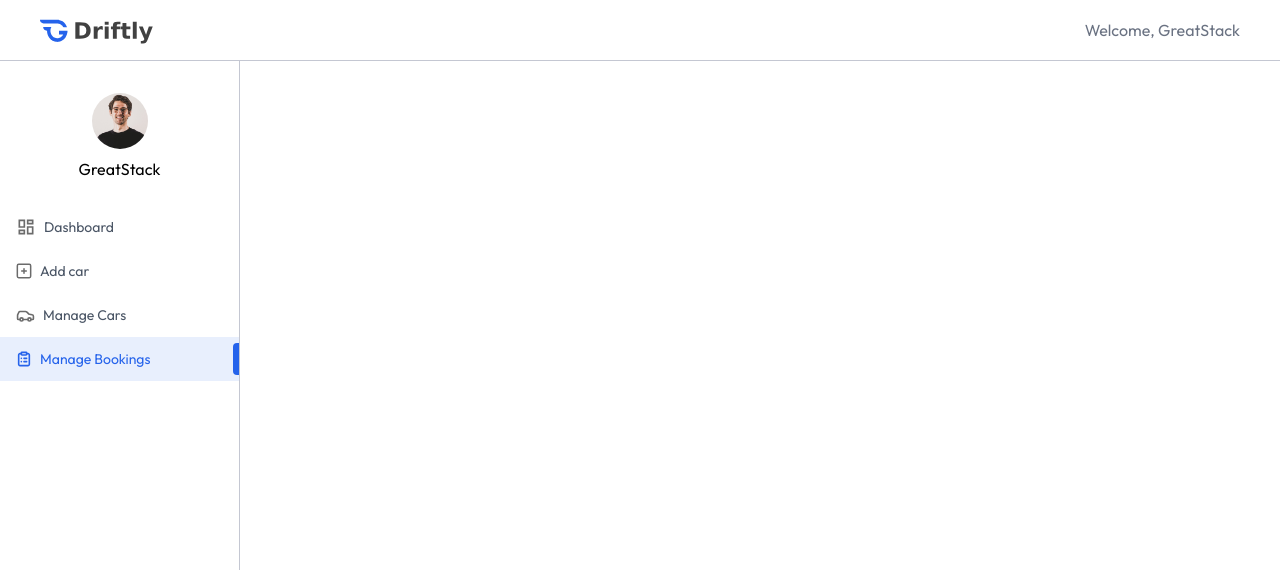
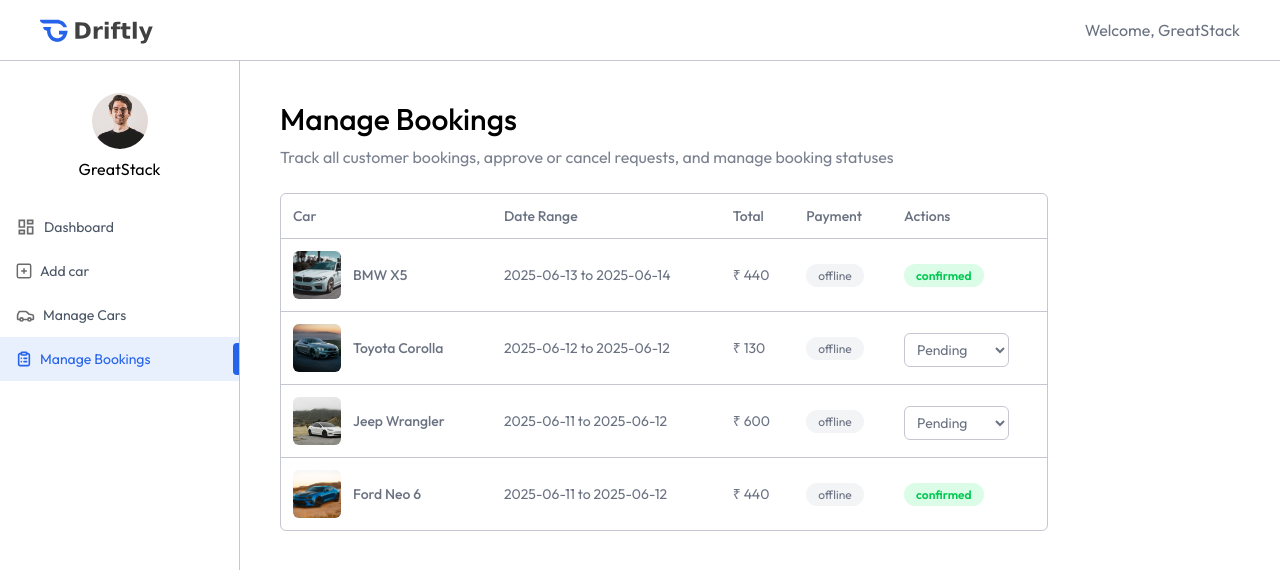
Before and after one commit to iamarijit05/Driftly, a React (Vite) app in the folder client/: page /owner/manage-bookings in a window 1280 px wide. Shown: the top 570 px of the page. Built offline with nearby package versions, Linux system fonts and the light colour scheme.

Commit message:
Add Login component and integrate it into App; enhance ManageBookings with booking display and management features

```diff
--- a/client/src/App.jsx
+++ b/client/src/App.jsx
@@ -11,12 +11,14 @@
 import AddCar from './pages/owner/AddCar'
 import ManageCars from './pages/owner/ManageCars'
 import ManageBookings from './pages/owner/ManageBookings'
+import Login from './components/Login'
 const App = () => {
   const [showLogin, setShowLogin] = useState(false)
   const isOwnerPath = useLocation().pathname.startsWith('/owner')
 
   return (
     <>
+      {showLogin && <Login setShowLogin={setShowLogin}/>}
       {!isOwnerPath && <Navbar setShowLogin={setShowLogin}/>}
 
       <Routes>
--- /dev/null
+++ b/client/src/components/Login.jsx
@@ -0,0 +1,104 @@
+import React, { useState } from 'react'
+
+const Login = ({ setShowLogin }) => {
+  const [state, setState] = useState('login')
+  const [name, setName] = useState('')
+  const [email, setEmail] = useState('')
+  const [password, setPassword] = useState('')
+
+  const onSubmitHandler = async (event) => {
+    event.preventDefault()
+
+    if (state === 'register') {
+      console.log('Register:', { name, email, password })
+    } else {
+      console.log('Login:', { email, password })
+    }
+  }
+
+  return (
+    <div
+      onClick={(e) => e.stopPropagation()}
+      className='fixed top-0 bottom-0 left-0 right-0 z-100 flex items-center text-sm text-gray-600 bg-black/50'
+    >
+      <form
+        onSubmit={onSubmitHandler}
+        className='flex flex-col gap-4 m-auto items-start p-8 py-12 w-80 sm:w-[352px] rounded-lg shadow-xl border border-gray-200 bg-white'
+      >
+        <p className='text-2xl font-medium m-auto'>
+          <span className='text-primary'>User</span>{' '}
+          {state === 'login' ? 'Login' : 'Sign Up'}
+        </p>
+
+        {state === 'register' && (
+          <div className='w-full'>
+            <p>Name</p>
+            <input
+              onChange={(e) => setName(e.target.value)}
+              value={name}
+              placeholder='type here'
+              className='border border-gray-300 rounded w-full p-2 mt-1 outline-none'
+              type='text'
+              required
+            />
+          </div>
+        )}
+
+        <div className='w-full'>
+          <p>Email</p>
+          <input
+            onChange={(e) => setEmail(e.target.value)}
+            value={email}
+            placeholder='type here'
+            className='border border-gray-300 rounded w-full p-2 mt-1 outline-none'
+            type='email'
+            required
+          />
+        </div>
+
+        <div className='w-full'>
+          <p>Password</p>
+          <input
+            onChange={(e) => setPassword(e.target.value)}
+            value={password}
+            placeholder='type here'
+            className='border border-gray-300 rounded w-full p-2 mt-1 outline-none'
+            type='password'
+            required
+          />
+        </div>
+
+        {state === 'register' ? (
+          <p>
+            Already have account?{' '}
+            <span
+              onClick={() => setState('login')}
+              className='text-primary cursor-pointer'
+            >
+              Click here
+            </span>
+          </p>
+        ) : (
+          <p>
+            Create an account?{' '}
+            <span
+              onClick={() => setState('register')}
+              className='text-primary cursor-pointer'
+            >
+              Click here
+            </span>
+          </p>
+        )}
+
+        <button
+          className='bg-blue-800 hover:opacity-90 transition-all text-white w-full py-2 rounded-md cursor-pointer'
+          type='submit'
+        >
+          {state === 'register' ? 'Create Account' : 'Login'}
+        </button>
+      </form>
+    </div>
+  )
+}
+
+export default Login
--- a/client/src/pages/owner/ManageBookings.jsx
+++ b/client/src/pages/owner/ManageBookings.jsx
@@ -1,9 +1,69 @@
-import React from 'react'
+import React, { useEffect, useState } from 'react'
+import { dummyMyBookingsData } from '../../assets/assets'
+import Title from '../../components/owner/Title'
 
 const ManageBookings = () => {
+  const currency = import.meta.env.VITE_CURRENCY
+  const [bookings, setBookings] = useState([])
+
+  const fetchOwnerBookings = async () => {
+    setBookings(dummyMyBookingsData)
+  }
+
+  useEffect(() => {
+    fetchOwnerBookings()
+  }, [])
   return (
-    <div>
+    <div className='px-4 pt-10 md:px-10 w-full'>
+      <Title title="Manage Bookings" subTitle='Track all customer bookings, approve or cancel requests, and manage booking statuses'/>
 
+      <div className='max-w-3xl w-full rounded-md overflow-hidden border border-borderColor mt-6'>
+        <table className='w-full border-collapse text-left text-sm text-gray-600'>
+          <thead className='text-gray-500'>
+            <tr>
+              <th className='p-3 font-medium'>Car</th>
+              <th className='p-3 font-medium max-md:hidden'>Date Range</th>
+              <th className='p-3 font-medium'>Total</th>
+              <th className='p-3 font-medium max-md:hidden'>Payment</th>
+              <th className='p-3 font-medium'>Actions</th>
+            </tr>
+          </thead>
+
+          <tbody>
+            {bookings.map((booking, index) => (
+              <tr key={index} className='border-t border-borderColor text-gray-500'>
+                <td className='p-3 flex items-center gap-3'>
+                  <img src={booking.car.image} alt="" className='h-12 w-12 aspect-square rounded-md object-cover'/>
+                  <p className='font-medium max-md:hidden'>{booking.car.brand} {booking.car.model}</p>
+                </td>
+
+                <td className='p-3 max-md:hidden'>
+                  {booking.pickupDate.split('T')[0]} to {booking.returnDate.split('T')[0]}
+                </td>
+
+                <td className='p-3'>{currency} {booking.price}</td>
+                <td className='p-3 max-md:hidden'>
+                  <span className='bg-gray-100 px-3 py-1 rounded-full text-xs'>offline</span>
+                </td>
+
+                <td className='p-3'>
+                  {booking.status === 'pending' ? (
+                    <select value={booking.status} className='px-2 py-1.5 mt-1 text-gray-500 border border-borderColor rounded-md outline-none'>
+                      <option value="pending">Pending</option>
+                      <option value="cancelled">Cancelled</option>
+                      <option value="confirmed">Confirmed</option>
+                    </select>
+                  ): (
+                    <span className={`px-3 py-1 rounded-full text-xs font-semibold ${booking.status === 'confirmed' ? 'bg-green-100 text-green-500' : 'bg-red-100 text-red-500'}`}>{booking.status}</span>
+                  )}
+                </td>
+              </tr>
+            ))}
+          </tbody>
+
+
+        </table>
+      </div>
     </div>
   )
 }
```
